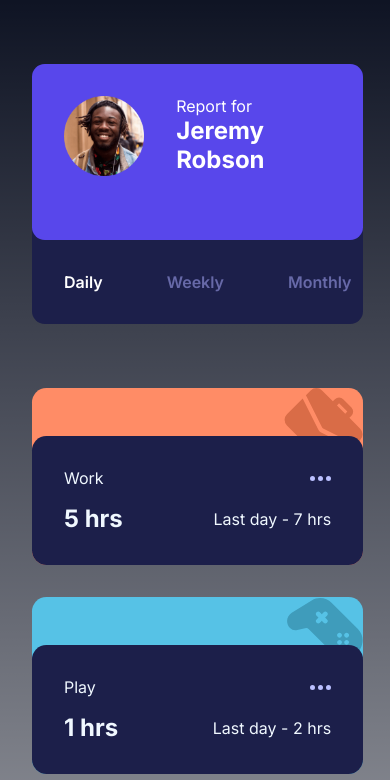
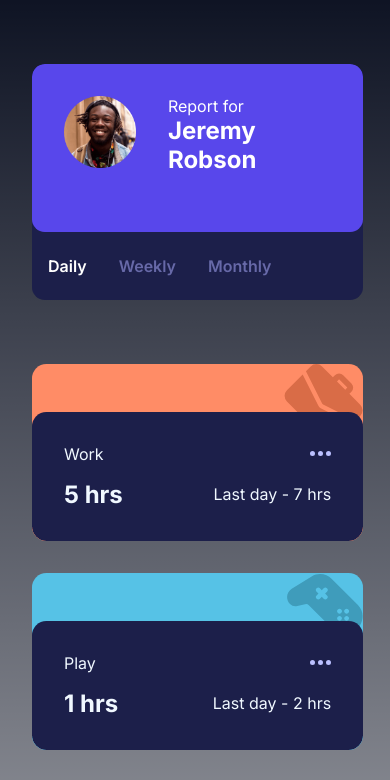
Before and after one commit to Nandani-Paliwal/time-tracking-dashboard-main, a Next.js app: page / in a window 390 px wide. Shown: the top 780 px of the page. Built offline with nearby package versions, Linux system fonts and the light colour scheme.

Commit message:
responsive issue fix

```diff
--- a/app/style.css
+++ b/app/style.css
@@ -4,7 +4,7 @@
     box-sizing: border-box;
     padding: 0%;
     margin: 0;
-    /* overflow: hidden; */
+    overflow-x: hidden;
     /* background-color: hsl(235, 46%, 20%); */
 }
 body{
@@ -59,7 +59,7 @@ body{
     color: hsl(238, 27%, 53%);
     font-weight: 600;
     margin: 1.5rem 1rem;
-    gap: 1rem;
+    gap: 2rem;
 }
 .activities
 {
@@ -167,8 +167,6 @@ body{
         flex-direction: row;
         justify-content: center;
         align-items: center;
-        gap: 4rem;
-        margin: 2rem;
     }
     .avatar{
         margin-right: 2em;
```
